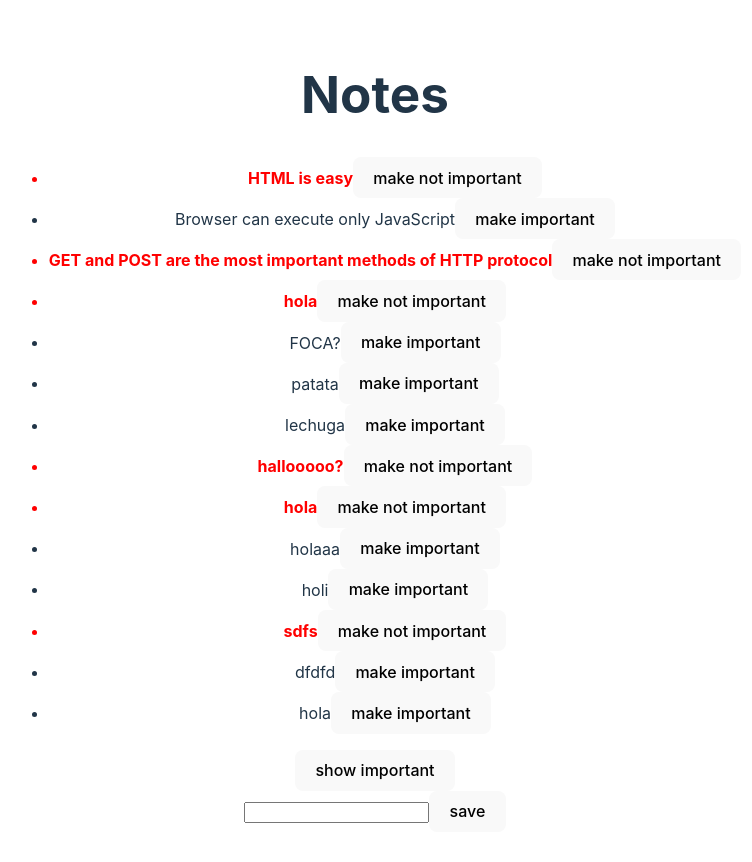
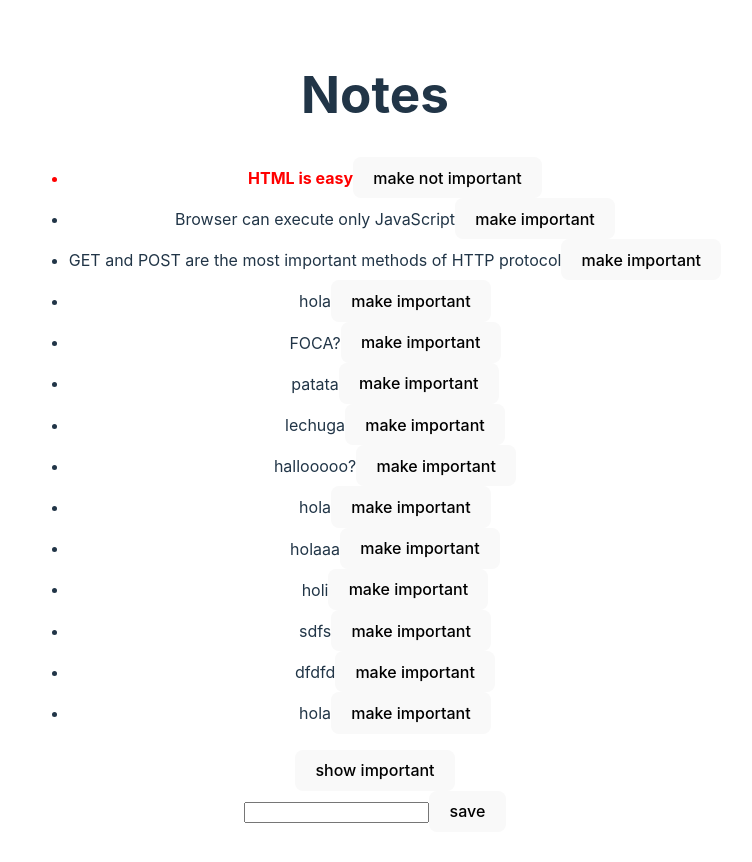
Before and after one commit to wangsamu/Full_Stack_Open_inClass, a React (Vite) app in the folder part2/: page / in a window 1280 px wide. Shown: the whole page, without its empty margins (265-1017 px from the left). Built offline with nearby package versions, Linux system fonts and the light colour scheme; data requests are answered from the project's data file.

Commit message:
Module exports at App.tsx modified

```diff
--- a/part2/db.json
+++ b/part2/db.json
@@ -13,12 +13,12 @@
     {
       "id": 3,
       "content": "GET and POST are the most important methods of HTTP protocol",
-      "important": true
+      "important": false
     },
     {
       "id": 4,
       "content": "hola",
-      "important": true
+      "important": false
     },
     {
       "id": 5,
@@ -37,12 +37,12 @@
     },
     {
       "content": "hallooooo?",
-      "important": true,
+      "important": false,
       "id": 8
     },
     {
       "content": "hola",
-      "important": true,
+      "important": false,
       "id": 9
     },
     {
@@ -58,7 +58,7 @@
     {
       "id": 12,
       "content": "sdfs",
-      "important": true
+      "important": false
     },
     {
       "id": 13,
--- a/part2/src/App.tsx
+++ b/part2/src/App.tsx
@@ -15,7 +15,7 @@ import Note from './Note';
 //   notes: { id: number; content: string; important: boolean }[];
 // }
 
-export interface NoteInterface {
+interface NoteInterface {
   id: number;
   content: string;
   important: boolean;
@@ -61,7 +61,7 @@ const App: FunctionComponent = () => {
     const url = `http://localhost:4000/notes/${id}`;
     const note = notes.find((note) => note.id === id);
     const changedNote = { ...note, important: !note.important };
-    axios.patch(url, changedNote).then((response) => {
+    axios.put(url, changedNote).then((response) => {
       console.log(`Toggling the importance of note ${id}`);
       setNotes(
         [...notes].map((note) =>
@@ -94,4 +94,4 @@ const App: FunctionComponent = () => {
   );
 };
 
-export default App;
+export { App as default, type NoteInterface };
```
